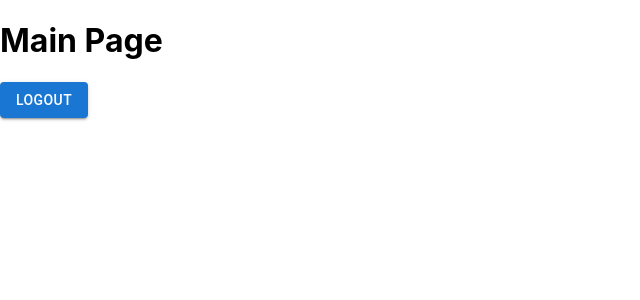
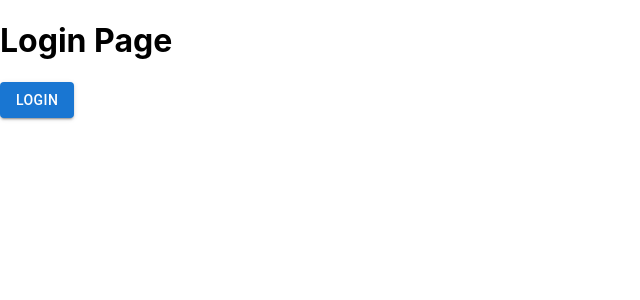
Before and after one commit to timanese/LegalLink, a React (Create React App) app in the folder legal-link/: page / in a window 1280 px wide. Shown: the top 300 px of the page, without its empty margins (0-640 px from the left). Built offline with nearby package versions, Linux system fonts and the light colour scheme.

Commit message:
Setup basic login and logout

```diff
--- a/legal-link/src/App.js
+++ b/legal-link/src/App.js
@@ -1,13 +1,17 @@
+import { useState } from "react";
 import { Route, Routes } from "react-router-dom";
 import "./App.css";
 import LoginPage from "./components/LoginPage";
 import MainPage from "./components/MainPage";
+import { AuthContext } from "./context/AuthContext";
 
 export default function App() {
-  const isLoggedIn = true; // Change this to check if the user is logged in
+  const [isLoggedIn, setIsLoggedIn] = useState(false);
   return (
-    <Routes>
-      <Route path="/" element={isLoggedIn ? <MainPage /> : <LoginPage />} />
-    </Routes>
+    <AuthContext.Provider value={{ isLoggedIn, setIsLoggedIn }}>
+      <Routes>
+        <Route path="/" element={isLoggedIn ? <MainPage /> : <LoginPage />} />
+      </Routes>
+    </AuthContext.Provider>
   );
 }
--- a/legal-link/src/components/LoginPage.jsx
+++ b/legal-link/src/components/LoginPage.jsx
@@ -1,7 +1,18 @@
+import { Button } from "@mui/material";
+import { useContext } from "react";
+import { AuthContext } from "../context/AuthContext";
+
 export default function LoginPage() {
+  const { setIsLoggedIn } = useContext(AuthContext);
+  function handleLogin() {
+    setIsLoggedIn(true);
+  }
   return (
     <div>
       <h1>Login Page</h1>
+      <Button variant="contained" onClick={() => handleLogin()}>
+        Login
+      </Button>
     </div>
   );
 }
--- a/legal-link/src/components/MainPage.jsx
+++ b/legal-link/src/components/MainPage.jsx
@@ -1,10 +1,15 @@
 import { Button } from "@mui/material";
+import { useContext } from "react";
+import { AuthContext } from "../context/AuthContext";
 
 export default function MainPage() {
+  const { setIsLoggedIn } = useContext(AuthContext);
   return (
     <div>
       <h1>Main Page</h1>
-      <Button variant="contained">Logout</Button>
+      <Button variant="contained" onClick={() => setIsLoggedIn(false)}>
+        Logout
+      </Button>
     </div>
   );
 }
--- /dev/null
+++ b/legal-link/src/context/AuthContext.js
@@ -0,0 +1,6 @@
+import { createContext } from "react";
+
+export const AuthContext = createContext({
+  isLoggedIn: false,
+  setIsLoggedIn: () => {},
+});
```
